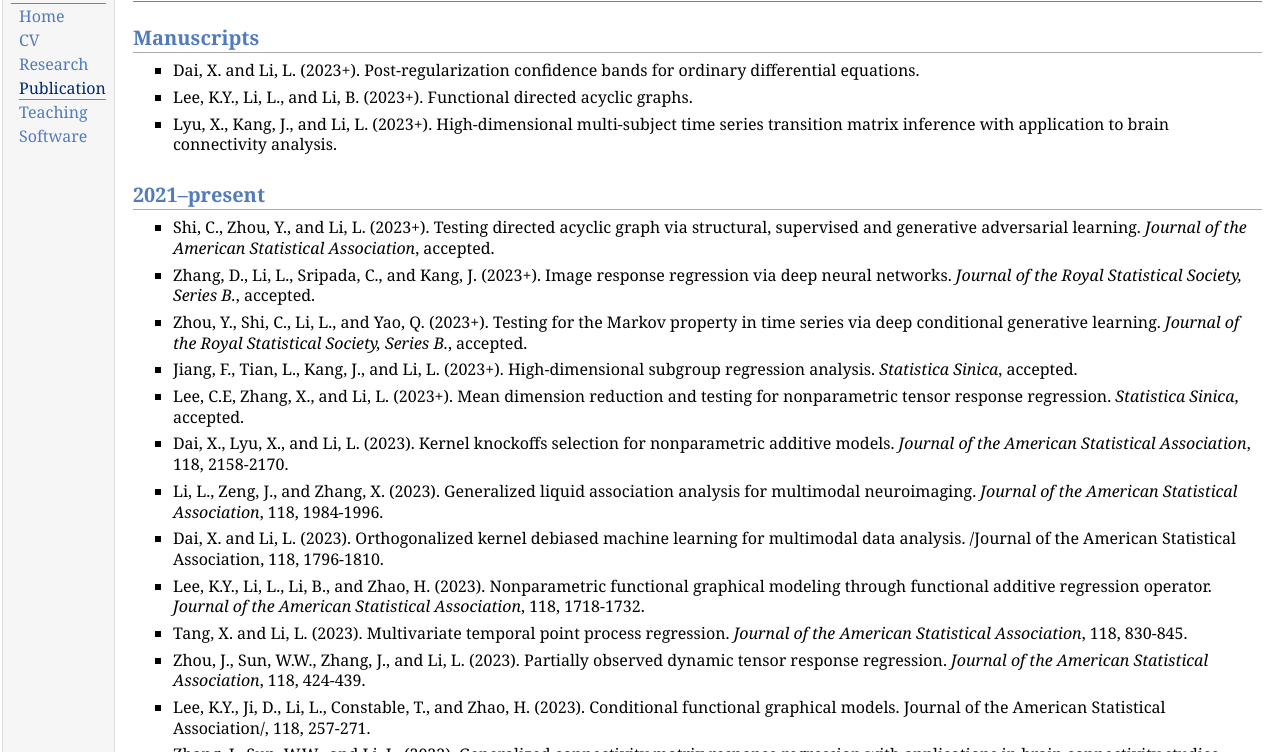
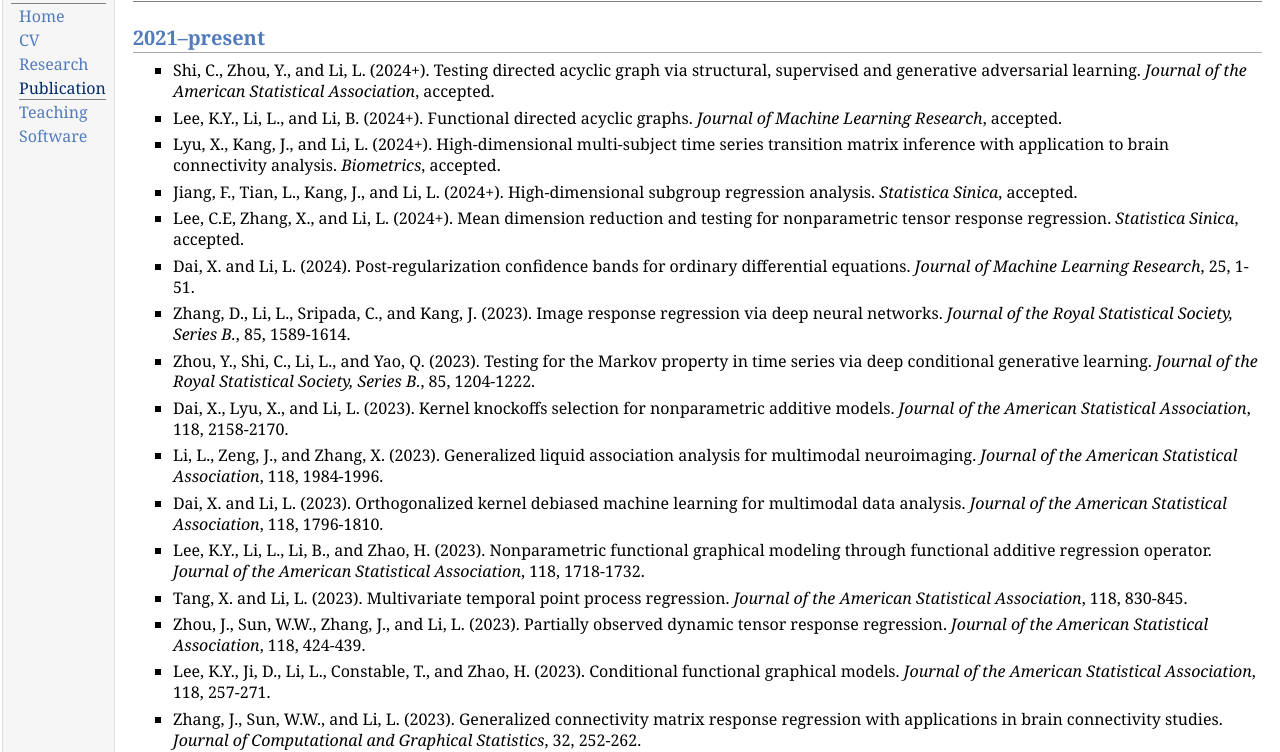
Before and after one commit to lexinli/lexinli.github.io, a plain HTML site: page publication.html in a window 1280 px wide. Shown: the part 48-800 px from the top of the page. Drawn offline with Linux system fonts and the light colour scheme.

Commit message:
Initial commit

```diff
--- a/publication.html
+++ b/publication.html
@@ -23,33 +23,30 @@
 <div id="toptitle">
 <h1>Publication</h1>
 </div>
-<h2>Manuscripts</h2>
+<h2>2021&ndash;present</h2>
 <ul>
-<li><p>Dai, X. and Li, L. (2023+). Post-regularization confidence bands for ordinary differential equations.
+<li><p>Shi, C., Zhou, Y., and Li, L. (2024+). Testing directed acyclic graph via structural, supervised and generative adversarial learning. <i>Journal of the American Statistical Association</i>, accepted.
 </p>
 </li>
-<li><p>Lee, K.Y., Li, L., and Li, B. (2023+). Functional directed acyclic graphs.
+<li><p>Lee, K.Y., Li, L., and Li, B. (2024+). Functional directed acyclic graphs. <i>Journal of Machine Learning Research</i>, accepted.
 </p>
 </li>
-<li><p>Lyu, X., Kang, J., and Li, L. (2023+). High-dimensional multi-subject time series transition matrix inference with application to brain connectivity analysis.
+<li><p>Lyu, X., Kang, J., and Li, L. (2024+). High-dimensional multi-subject time series transition matrix inference with application to brain connectivity analysis. <i>Biometrics</i>, accepted.
 </p>
 </li>
-</ul>
-<h2>2021&ndash;present</h2>
-<ul>
-<li><p>Shi, C., Zhou, Y., and Li, L. (2023+). Testing directed acyclic graph via structural, supervised and generative adversarial learning. <i>Journal of the American Statistical Association</i>, accepted.
+<li><p>Jiang, F., Tian, L., Kang, J., and Li, L. (2024+). High-dimensional subgroup regression analysis. <i>Statistica Sinica</i>, accepted.
 </p>
 </li>
-<li><p>Zhang, D., Li, L., Sripada, C., and Kang, J. (2023+). Image response regression via deep neural networks. <i>Journal of the Royal Statistical Society, Series B.</i>, accepted.
+<li><p>Lee, C.E, Zhang, X., and Li, L. (2024+). Mean dimension reduction and testing for nonparametric tensor response regression. <i>Statistica Sinica</i>, accepted.
 </p>
 </li>
-<li><p>Zhou, Y., Shi, C., Li, L., and Yao, Q. (2023+). Testing for the Markov property in time series via deep conditional generative learning. <i>Journal of the Royal Statistical Society, Series B.</i>, accepted.
+<li><p>Dai, X. and Li, L. (2024). Post-regularization confidence bands for ordinary differential equations. <i>Journal of Machine Learning Research</i>, 25, 1-51.
 </p>
 </li>
-<li><p>Jiang, F., Tian, L., Kang, J., and Li, L. (2023+). High-dimensional subgroup regression analysis. <i>Statistica Sinica</i>, accepted.
+<li><p>Zhang, D., Li, L., Sripada, C., and Kang, J. (2023). Image response regression via deep neural networks. <i>Journal of the Royal Statistical Society, Series B.</i>, 85, 1589-1614.
 </p>
 </li>
-<li><p>Lee, C.E, Zhang, X., and Li, L. (2023+). Mean dimension reduction and testing for nonparametric tensor response regression. <i>Statistica Sinica</i>, accepted.
+<li><p>Zhou, Y., Shi, C., Li, L., and Yao, Q. (2023). Testing for the Markov property in time series via deep conditional generative learning. <i>Journal of the Royal Statistical Society, Series B.</i>, 85, 1204-1222.
 </p>
 </li>
 <li><p>Dai, X., Lyu, X., and Li, L. (2023). Kernel knockoffs selection for nonparametric additive models. <i>Journal of the American Statistical Association</i>, 118, 2158-2170.
@@ -58,7 +55,7 @@
 <li><p>Li, L., Zeng, J., and Zhang, X. (2023). Generalized liquid association analysis for multimodal neuroimaging. <i>Journal of the American Statistical Association</i>, 118, 1984-1996.
 </p>
 </li>
-<li><p>Dai, X. and Li, L. (2023). Orthogonalized kernel debiased machine learning for multimodal data analysis. /Journal of the American Statistical Association, 118, 1796-1810.
+<li><p>Dai, X. and Li, L. (2023). Orthogonalized kernel debiased machine learning for multimodal data analysis. <i>Journal of the American Statistical Association</i>, 118, 1796-1810.
 </p>
 </li>
 <li><p>Lee, K.Y., Li, L., Li, B., and Zhao, H. (2023). Nonparametric functional graphical modeling through functional additive regression operator. <i>Journal of the American Statistical Association</i>,  118, 1718-1732.
@@ -70,7 +67,7 @@
 <li><p>Zhou, J., Sun, W.W., Zhang, J., and Li, L. (2023). Partially observed dynamic tensor response regression. <i>Journal of the American Statistical Association</i>, 118, 424-439.
 </p>
 </li>
-<li><p>Lee, K.Y., Ji, D., Li, L., Constable, T., and Zhao, H. (2023). Conditional functional graphical models. Journal of the American Statistical Association/,  118, 257-271.
+<li><p>Lee, K.Y., Ji, D., Li, L., Constable, T., and Zhao, H. (2023). Conditional functional graphical models. <i>Journal of the American Statistical Association</i>,  118, 257-271.
 </p>
 </li>
 <li><p>Zhang, J., Sun, W.W., and Li, L. (2023). Generalized connectivity matrix response regression with applications in brain connectivity studies. <i>Journal of Computational and Graphical Statistics</i>,  32, 252-262.
@@ -358,7 +355,7 @@
 </ul>
 <div id="footer">
 <div id="footer-text">
-Page generated 2023-11-19 21:11:52 PST, by <a href="https://github.com/wsshin/jemdoc_mathjax" target="blank">jemdoc+MathJax</a>.
+Page generated 2024-04-10 14:53:33 PDT, by <a href="https://github.com/wsshin/jemdoc_mathjax" target="blank">jemdoc+MathJax</a>.
 </div>
 </div>
 </td>
```
Also changed, not shown: MENU.html (+1 -1 lines), index.html (+8 -3 lines), research.html (+18 -9 lines), software.html (+1 -1 lines), teaching.html (+1 -1 lines), 1 other file.
